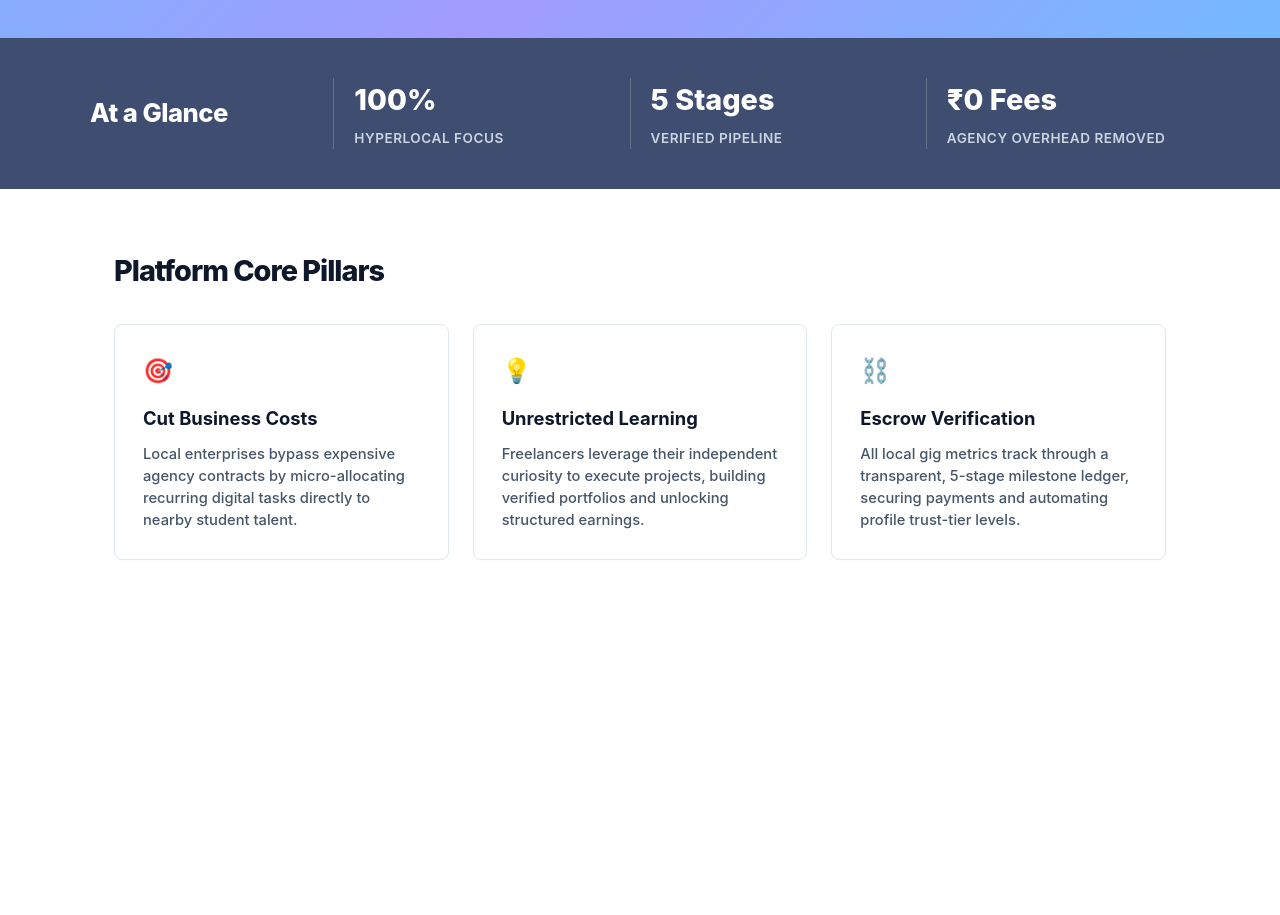
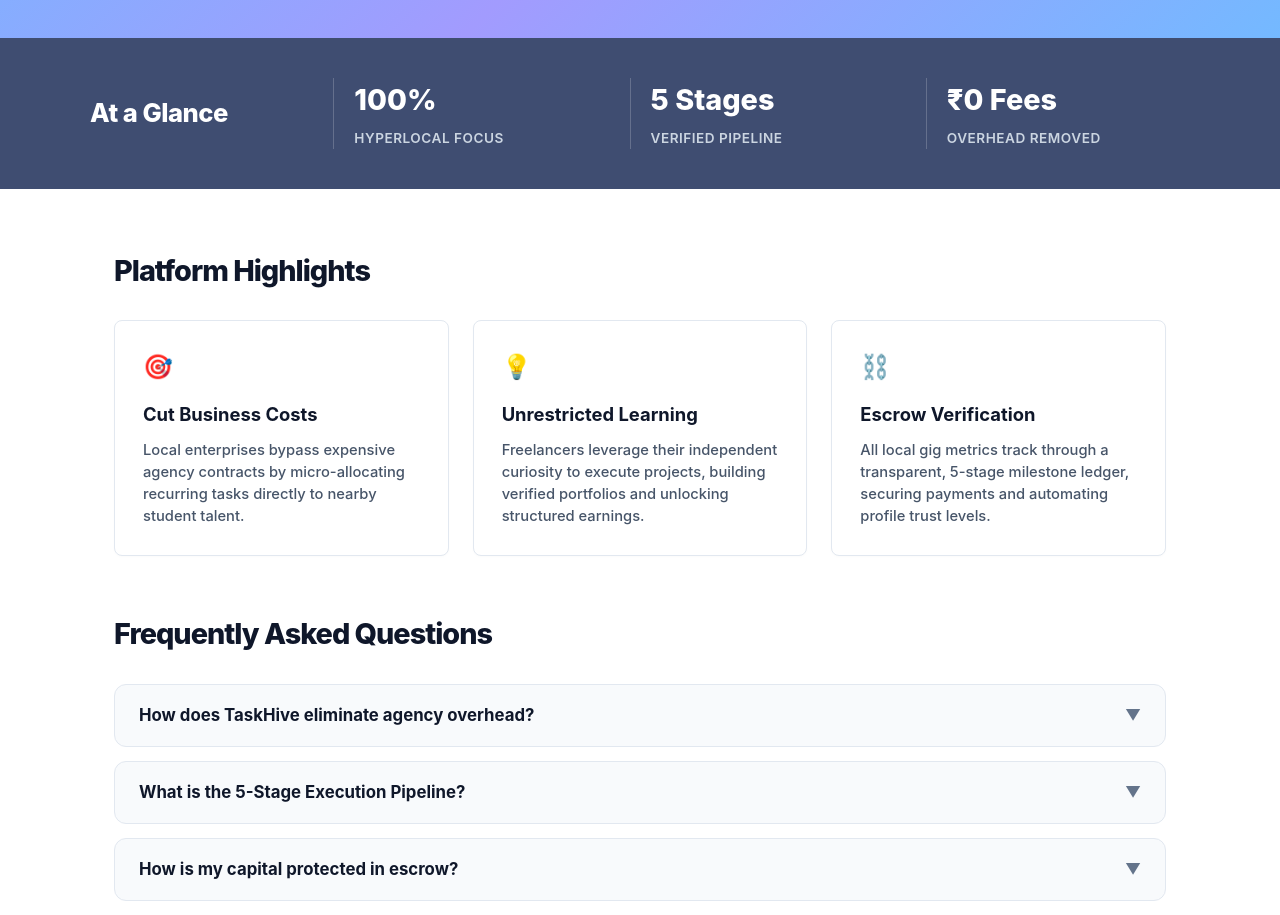
Before and after one commit to Rittmann007/SreyHackathon2k26-invincible, a React (Vite) app in the folder Frontend/: page / in a window 1280 px wide. Shown: the part 320-1235 px from the top of the page. Before the commit the page ends 940 px from the top, so only its background shows below. Built offline with nearby package versions, Linux system fonts and the light colour scheme.

Commit message:
Update Home.jsx

```diff
--- a/Frontend/features/Auth/Pages/Home.jsx
+++ b/Frontend/features/Auth/Pages/Home.jsx
@@ -1,160 +1,133 @@
-import React from 'react';
+import React, { useState } from 'react';
 
+// =========================================================================
+// 🧱 SUB-COMPONENT: INTERACTIVE FAQ ACCORDION LIST ROW
+// =========================================================================
+function FaqSection({ S }) {
+  const [activeFaq, setActiveFaq] = useState(null);
+
+  const faqData = [
+    {
+      q: "How does TaskHive eliminate agency overhead?",
+      a: "Agencies charge massive premium retainers. TaskHive links local businesses directly to nearby freelance talent for on-demand task micro-allocation with zero middleman fees."
+    },
+    {
+      q: "What is the 5-Stage Execution Pipeline?",
+      a: "Every gig flows through an automated tracker tracking five explicit milestone steps: Pending, In Progress, Revision, Completed, and Paid. This ensures real-time operational alignment."
+    },
+    {
+      q: "How is my capital protected in escrow?",
+      a: "When a business posts a task, funds are safely held by the platform's ledger system. Capital is only transferred to the freelancer's balance after the business officially signs off."
+    },
+    {
+      q: "Can freelancers explore different fields freely?",
+      a: "Yes! TaskHive empowers independent curiosity. Freelancers can select assignments across diverse domains—video production, coding scripts, or branding layouts—to expand their portfolios."
+    }
+  ];
+
+  return (
+    <div>
+      <h2 style={S.sectionHeading}>Frequently Asked Questions</h2>
+      <div style={S.faqBlock}>
+        {faqData.map((item, i) => {
+          const isOpen = activeFaq === i;
+          return (
+            <div
+              key={i}
+              style={{ ...S.faqRow, backgroundColor: isOpen ? '#f1f5f9' : '#f8fafc', borderColor: isOpen ? '#cbd5e1' : '#e2e8f0' }}
+              onClick={() => setActiveFaq(isOpen ? null : i)}
+            >
+              <div style={S.faqHeader}>
+                <h4 style={S.questionText}>{item.q}</h4>
+                <span style={S.toggleArrow(isOpen)}>{isOpen ? "▲" : "▼"}</span>
+              </div>
+              {isOpen && <div style={S.answerBox} onClick={(e) => e.stopPropagation()}>{item.a}</div>}
+            </div>
+          );
+        })}
+      </div>
+    </div>
+  );
+}
+
+// =========================================================================
+// 🐝 MAIN CORE EXPORT LANDING INTERFACE
+// =========================================================================
 export default function Home() {
-  const styles = {
-    container: {
-      fontFamily: '-apple-system, BlinkMacSystemFont, "Segoe UI", Roboto, Helvetica, Arial, sans-serif',
-      backgroundColor: '#ffffff', // Keeps the lower portion a clean corporate white
-      minHeight: '100vh',
-      boxSizing: 'border-box',
-      display: 'flex',
-      flexDirection: 'column'
-    },
-
-    // 🔮 THEME-SYNCHRONIZED HERO BANNER (Matches dynamic glassmorphic backgrounds)
-    heroSection: {
-      background: 'linear-gradient(135deg, #74b9ff 0%, #a29bfe 50%, #74b9ff 100%)', // Vibrant mesh backdrop
-      color: '#0f172a', // High-contrast text
-      padding: '100px 24px 80px 24px',
-      textAlign: 'center',
-      display: 'flex',
-      flexDirection: 'column',
-      alignItems: 'center',
-      justifyContent: 'center',
-      position: 'relative'
-    },
-    navBar: {
-      width: '100%',
-      maxWidth: '1100px',
-      display: 'flex',
-      justifyContent: 'space-between',
-      alignItems: 'center',
-      position: 'absolute',
-      top: '0',
-      padding: '24px',
-      boxSizing: 'border-box'
-    },
+  const S = {
+    container: { fontFamily: '-apple-system, BlinkMacSystemFont, "Segoe UI", Roboto, sans-serif', backgroundColor: '#ffffff', minHeight: '100vh', boxSizing: 'border-box', display: 'flex', flexDirection: 'column' },
+    heroSection: { background: 'linear-gradient(135deg, #74b9ff 0%, #a29bfe 50%, #74b9ff 100%)', color: '#0f172a', padding: '100px 24px 80px 24px', textAlign: 'center', display: 'flex', flexDirection: 'column', alignItems: 'center', justifyContent: 'center', position: 'relative' },
+    navBar: { width: '100%', maxWidth: '1100px', display: 'flex', justifyContent: 'space-between', alignItems: 'center', position: 'absolute', top: '0', padding: '24px', boxSizing: 'border-box' },
     logo: { margin: 0, fontSize: '1.6rem', fontWeight: '800', color: '#0f172a', letterSpacing: '-1px' },
     navSpace: { fontSize: '0.85rem', fontWeight: '700', color: '#1e293b', letterSpacing: '0.5px' },
     tagline: { fontSize: '2.8rem', fontWeight: '800', margin: '40px 0 12px 0', letterSpacing: '-1.5px', color: '#0f172a' },
     description: { fontSize: '1.15rem', lineHeight: '1.6', color: '#334155', fontWeight: '600', maxWidth: '650px', margin: '0 auto' },
-
-    // 📊 MODULE 2: AT A GLANCE RIBBON BAR
-    statsRibbon: {
-      backgroundColor: '#3f4d71',
-      color: '#ffffff',
-      padding: '40px 24px',
-      display: 'flex',
-      justifyContent: 'center',
-      alignItems: 'center'
-    },
-    ribbonGrid: {
-      width: '100%',
-      maxWidth: '1100px',
-      display: 'grid',
-      gridTemplateColumns: '0.8fr 1fr 1fr 1fr',
-      gap: '32px',
-      alignItems: 'center'
-    },
+    statsRibbon: { backgroundColor: '#3f4d71', color: '#ffffff', padding: '40px 24px', display: 'flex', justifyContent: 'center', alignItems: 'center' },
+    ribbonGrid: { width: '100%', maxWidth: '1100px', display: 'grid', gridTemplateColumns: '0.8fr 1fr 1fr 1fr', gap: '32px', alignItems: 'center' },
     ribbonTitle: { fontSize: '1.6rem', fontWeight: '800', margin: 0, letterSpacing: '-0.5px' },
     statNode: { borderLeft: '1px solid rgba(255, 255, 255, 0.2)', paddingLeft: '20px' },
     statNumber: { fontSize: '1.8rem', fontWeight: '800', color: '#ffffff', display: 'block', margin: '0 0 4px 0' },
     statLabel: { fontSize: '0.85rem', color: '#cbd5e1', fontWeight: '600', textTransform: 'uppercase', letterSpacing: '0.5px' },
-
-    // 🧱 MODULE 3: WHITE BACKGROUND FEATURE CORE MATRIX
-    featuresSection: {
-      padding: '60px 24px',
-      maxWidth: '1100px',
-      margin: '0 auto',
-      width: '100%',
-      boxSizing: 'border-box'
-    },
-    gridTitle: { fontSize: '1.8rem', fontWeight: '800', color: '#0f172a', margin: '0 0 32px 0', letterSpacing: '-1px' },
-    featureGrid: {
-      display: 'grid',
-      gridTemplateColumns: 'repeat(3, 1fr)',
-      gap: '24px'
-    },
-    featureCard: {
-      backgroundColor: '#ffffff',
-      padding: '28px',
-      borderRadius: '8px',
-      border: '1px solid #e2e8f0',
-      boxShadow: '0 1px 3px rgba(0,0,0,0.02)',
-      boxSizing: 'border-box'
-    },
+    mainContentSection: { padding: '60px 24px 80px 24px', maxWidth: '1100px', margin: '0 auto', width: '100%', boxSizing: 'border-box', display: 'flex', flexDirection: 'column', gap: '56px' },
+    sectionHeading: { fontSize: '1.8rem', fontWeight: '800', color: '#0f172a', margin: '0 0 28px 0', letterSpacing: '-1px' },
+    featureGrid: { display: 'grid', gridTemplateColumns: 'repeat(3, 1fr)', gap: '24px' },
+    featureCard: { backgroundColor: '#ffffff', padding: '28px', borderRadius: '8px', border: '1px solid #e2e8f0', boxShadow: '0 1px 3px rgba(0,0,0,0.02)', boxSizing: 'border-box' },
     cardIcon: { fontSize: '1.5rem', marginBottom: '16px', display: 'block' },
     cardTitle: { fontSize: '1.15rem', fontWeight: '700', color: '#0f172a', margin: '0 0 10px 0' },
-    cardText: { fontSize: '0.92rem', lineHeight: '1.5', color: '#475569', fontWeight: '500', margin: 0 }
+    cardText: { fontSize: '0.92rem', lineHeight: '1.5', color: '#475569', fontWeight: '500', margin: 0 },
+    faqBlock: { width: '100%', display: 'flex', flexDirection: 'column', gap: '14px' },
+    faqRow: { border: '1px solid #e2e8f0', borderRadius: '12px', padding: '18px 24px', cursor: 'pointer', transition: 'all 0.2s' },
+    faqHeader: { display: 'flex', justifyContent: 'space-between', alignItems: 'center' },
+    questionText: { fontSize: '1.05rem', fontWeight: '700', color: '#0f172a', margin: 0 },
+    toggleArrow: (open) => ({ fontSize: '0.95rem', fontWeight: '800', color: open ? '#0070f3' : '#64748b' }),
+    answerBox: { marginTop: '14px', paddingTop: '14px', borderTop: '1px solid #e2e8f0', fontSize: '0.95rem', lineHeight: '1.6', color: '#475569', fontWeight: '500', textAlign: 'justify' }
   };
 
   return (
-    <div style={styles.container}>
+    <div style={S.container}>
 
-      {/* SECTION 1: SYNCHRONIZED GRADIENT CANVAS BACKDROP */}
-      <div style={styles.heroSection}>
-        <div style={styles.navBar}>
-          <h2 style={styles.logo}>🐝 TaskHive</h2>
-          <div style={styles.navSpace}>[ LOGIN PORTAL GATEWAY ]</div>
+      {/* 🔮 TOP GRADIENT HERO BANNER */}
+      <div style={S.heroSection}>
+        <div style={S.navBar}>
+          <h2 style={S.logo}>🐝 TaskHive</h2>
+          <div style={S.navSpace}>[ LOGIN PORTAL GATEWAY ]</div>
         </div>
-
-        <h1 style={styles.tagline}>TaskHive</h1>
-        <p style={styles.description}>
-          Connecting independent freelancer curiosity with routine digital execution for neighborhood cafes, shops, and startups.
-        </p>
+        <h1 style={S.tagline}>TaskHive — Home</h1>
+        <p style={S.description}>Connecting independent freelancer curiosity with routine digital execution for neighborhood cafes, shops, and startups.</p>
       </div>
 
-      {/* SECTION 2: SOLID SEPARATOR STATUS METRIC RIBBON */}
-      <div style={styles.statsRibbon}>
-        <div style={styles.ribbonGrid}>
-          <h2 style={styles.ribbonTitle}>At a Glance</h2>
-
-          <div style={styles.statNode}>
-            <span style={styles.statNumber}>100%</span>
-            <span style={styles.statLabel}>Hyperlocal Focus</span>
-          </div>
-
-          <div style={styles.statNode}>
-            <span style={styles.statNumber}>5 Stages</span>
-            <span style={styles.statLabel}>Verified Pipeline</span>
-          </div>
-
-          <div style={styles.statNode}>
-            <span style={styles.statNumber}>₹0 Fees</span>
-            <span style={styles.statLabel}>Agency Overhead Removed</span>
-          </div>
+      {/* 📊 SEPARATOR STATS RIBBON */}
+      <div style={S.statsRibbon}>
+        <div style={S.ribbonGrid}>
+          <h2 style={S.ribbonTitle}>At a Glance</h2>
+          <div style={S.statNode}><span style={S.statNumber}>100%</span><span style={S.statLabel}>Hyperlocal Focus</span></div>
+          <div style={S.statNode}><span style={S.statNumber}>5 Stages</span><span style={S.statLabel}>Verified Pipeline</span></div>
+          <div style={S.statNode}><span style={S.statNumber}>₹0 Fees</span><span style={S.statLabel}>Overhead Removed</span></div>
         </div>
       </div>
 
-      {/* SECTION 3: IMMUTABLE SOLID WHITE DECK ROWS */}
-      <div style={styles.featuresSection}>
-        <h2 style={styles.gridTitle}>Platform Core Pillars</h2>
-
-        <div style={styles.featureGrid}>
-          <div style={styles.featureCard}>
-            <span style={styles.cardIcon}>🎯</span>
-            <h4 style={styles.cardTitle}>Cut Business Costs</h4>
-            <p style={styles.cardText}>
-              Local enterprises bypass expensive agency contracts by micro-allocating recurring digital tasks directly to nearby student talent.
-            </p>
-          </div>
-
-          <div style={styles.featureCard}>
-            <span style={styles.cardIcon}>💡</span>
-            <h4 style={styles.cardTitle}>Unrestricted Learning</h4>
-            <p style={styles.cardText}>
-              Freelancers leverage their independent curiosity to execute projects, building verified portfolios and unlocking structured earnings.
-            </p>
-          </div>
-
-          <div style={styles.featureCard}>
-            <span style={styles.cardIcon}>⛓️</span>
-            <h4 style={styles.cardTitle}>Escrow Verification</h4>
-            <p style={styles.cardText}>
-              All local gig metrics track through a transparent, 5-stage milestone ledger, securing payments and automating profile trust-tier levels.
-            </p>
+      {/* 🧱 LOWER CONTENT CONTAINER BLOCK */}
+      <div style={S.mainContentSection}>
+        <div>
+          <h2 style={S.sectionHeading}>Platform Highlights</h2>
+          <div style={S.featureGrid}>
+            <div style={S.featureCard}>
+              <span style={S.cardIcon}>🎯</span><h4 style={S.cardTitle}>Cut Business Costs</h4>
+              <p style={S.cardText}>Local enterprises bypass expensive agency contracts by micro-allocating recurring tasks directly to nearby student talent.</p>
+            </div>
+            <div style={S.featureCard}>
+              <span style={S.cardIcon}>💡</span><h4 style={S.cardTitle}>Unrestricted Learning</h4>
+              <p style={S.cardText}>Freelancers leverage their independent curiosity to execute projects, building verified portfolios and unlocking structured earnings.</p>
+            </div>
+            <div style={S.featureCard}>
+              <span style={S.cardIcon}>⛓️</span><h4 style={S.cardTitle}>Escrow Verification</h4>
+              <p style={S.cardText}>All local gig metrics track through a transparent, 5-stage milestone ledger, securing payments and automating profile trust levels.</p>
+            </div>
           </div>
         </div>
+
+        {/* MOUNT INTERACTIVE EXTRACTED FAQ NODE */}
+        <FaqSection S={S} />
       </div>
 
     </div>
```
